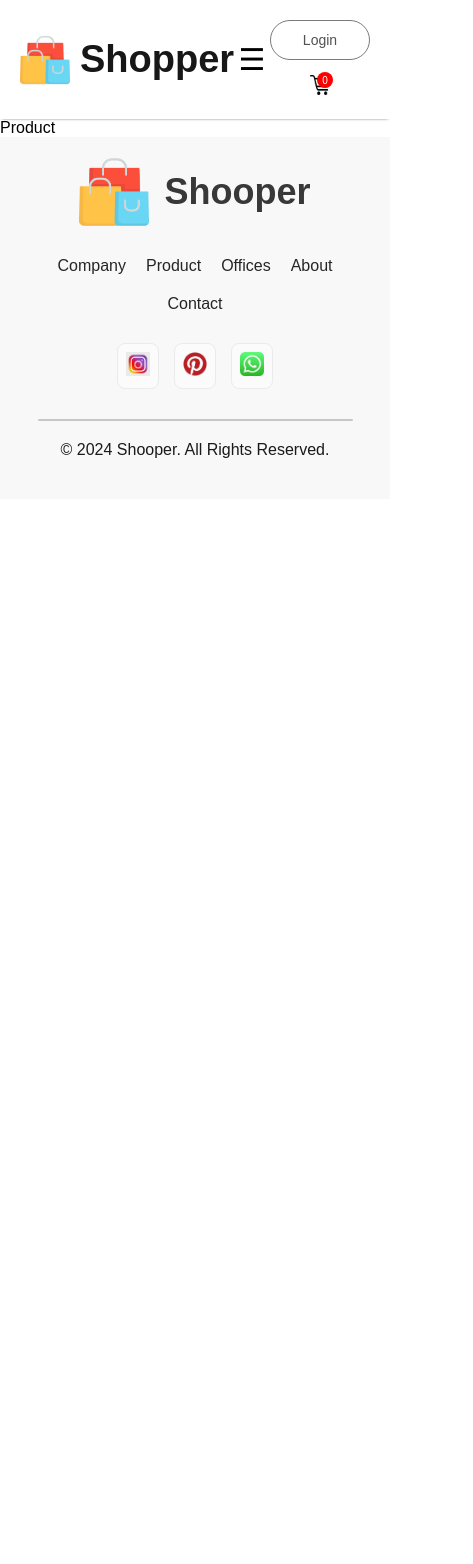
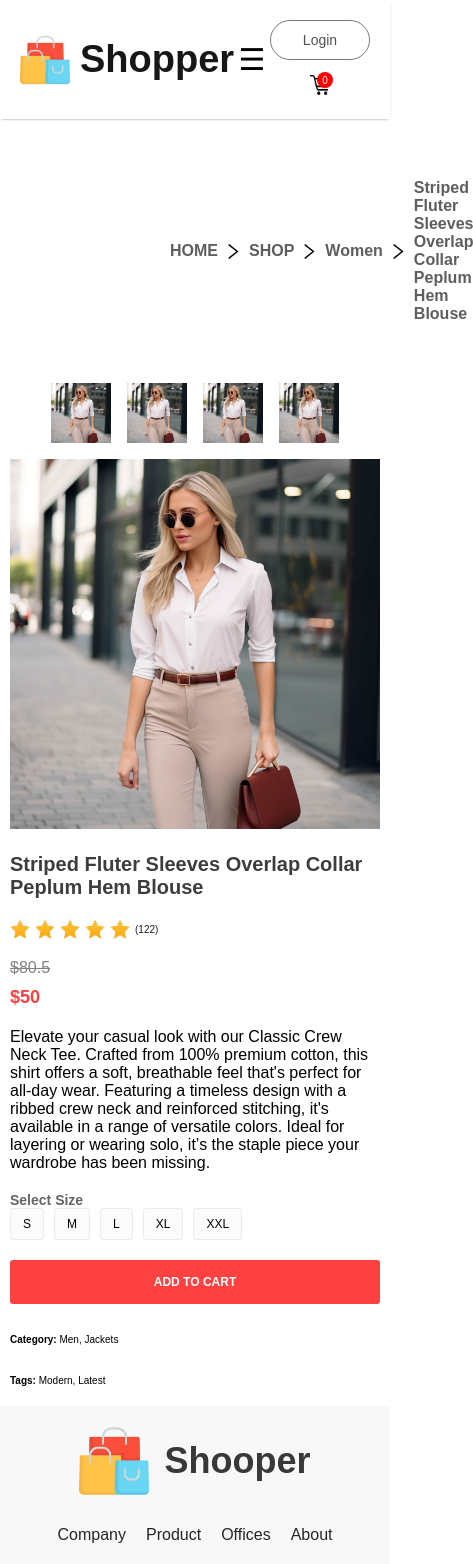
Before and after one commit to umalicyrus/Shopper, a React (Create React App) app: page /product/1 in a window 390 px wide. Shown: the top 1564 px of the page, 473 px wide, since content can reach past the window. Before the commit the page ends 844 px from the top, so only its background shows below. Built offline with nearby package versions, Linux system fonts and the light colour scheme.

Commit message:
Add breadcrumb navigation and product display design

```diff
--- a/src/Components/Assets/all_product.js
+++ b/src/Components/Assets/all_product.js
@@ -5,7 +5,7 @@
     id: 1,
     name: 'Striped Fluter Sleeves Overlap Collar Peplum Hem Blouse',
     category: 'women',
-    images: p1_img,
+    image: p1_img,
     new_price: 50.0,
     old_price: 80.5,
   },
@@ -13,7 +13,7 @@
     id: 2,
     name: 'Striped Fluter Sleeves Overlap Collar Peplum Hem Blouse',
     category: 'men',
-    images: p12_img,
+    image: p12_img,
     new_price: 60.0,
     old_price: 70.5,
   },
--- /dev/null
+++ b/src/Components/Breadcrums/Breadcrum.css
@@ -0,0 +1,14 @@
+    .breadcrum{
+        display: flex;
+        align-items: center;
+        gap: 8px;
+        color: #5e5e5e;
+        font-size: 16px;
+        font-weight: 600;
+        margin: 60px 170px;
+        text-transform: capitalize;
+    }
+    .breadcrum-right-icon{
+        width: 15px;
+        height: 15px;
+    }
--- /dev/null
+++ b/src/Components/Breadcrums/Breadcrum.jsx
@@ -0,0 +1,16 @@
+import React from 'react'
+import './Breadcrum.css'
+import right_icon from '../Assets/right_icon.svg'
+
+
+const Breadcrum = (props) => {
+  const {product} = props
+  return (
+    <div className='breadcrum'>
+      HOME  <img className='breadcrum-right-icon' src={right_icon} alt="" /> SHOP <img className='breadcrum-right-icon' src={right_icon} alt="" />{product.category} <img className='breadcrum-right-icon' src={right_icon} alt="" />{product.name}
+
+    </div>
+  )
+}
+
+export default Breadcrum
--- a/src/Components/Item/Item.jsx
+++ b/src/Components/Item/Item.jsx
@@ -1,10 +1,11 @@
 import React from 'react';
 import './Item.css';
+import { Link } from 'react-router-dom';
 
 const Item = (props) => {
   return (
     <div className="item">
-      <img src={props.image} alt="" style={{width: "250px", height: "350px"}} />
+      <Link to={`/product/${props.id}`}><img src={props.image} alt="" style={{width: "250px", height: "350px"}} /></Link>
       <div className="item-details">
         <div className="item-name">{props.name}</div>
         <div className="item-prices-container">
--- /dev/null
+++ b/src/Components/ProductDisplay/ProductDisplay.css
@@ -0,0 +1,245 @@
+/* Base styles */
+.productdisplay {
+    display: flex;
+    justify-content: space-between; /* Ensures even spacing between the two sides */
+    margin: 20px; /* Adjust margin for better spacing */
+    gap: 40px; /* Adds more spacing between the left and right sides */
+}
+
+/* Left side of the product display */
+.productdisplay-left {
+    display: flex;
+    flex-direction: row; /* Align images in a row */
+    gap: 16px;
+    flex: 1; /* Ensures this section takes up 50% of the available space */
+    max-width: 50%; /* Limits width to 50% */
+}
+
+/* List of images */
+.productdisplay-img-list {
+    display: flex;
+    flex-direction: column;
+    gap: 16px;
+    flex-shrink: 0; /* Prevent shrinking of the image list */
+}
+
+/* Image sizes */
+.productdisplay-img-list img {
+    height: 100px;
+    width: 100px; /* Consistent image size */
+    object-fit: cover; /* Ensures images don't stretch */
+}
+
+/* Main product image */
+.productdisplay-main-img {
+    flex-grow: 1; /* Allow the main image to take up the remaining space */
+    max-width: 400px; /* Adjust the max width as needed */
+    height: auto;
+}
+
+/* Right side of the product display */
+.productdisplay-right {
+    flex: 1; /* Ensures this section takes up 50% of the available space */
+    max-width: 50%; /* Limits width to 50% */
+    margin-left: 40px; /* Adds additional spacing between the two sides */
+    display: flex;
+    flex-direction: column;
+    gap: 20px; /* Adds space between elements */
+}
+
+/* Heading */
+.productdisplay-right h1 {
+    color: #3d3d3d;
+    font-size: 28px;
+    font-weight: 700;
+}
+
+/* Star rating */
+.productdisplay-right-star {
+    display: flex;
+    align-items: center;
+    gap: 5px;
+    color: #1c1c1c;
+    font-size: 14px; /* Adjusted font size */
+}
+
+.productdisplay-right-star img {
+    width: 20px; /* Adjusted width */
+    height: 20px; /* Adjusted height */
+}
+
+/* Price section */
+.productdisplay-right-prices {
+    display: flex;
+    flex-direction: column;
+    gap: 10px; /* Adds space between prices */
+}
+
+.productdisplay-right-price-old {
+    color: #818181;
+    text-decoration: line-through;
+}
+
+.productdisplay-right-price-new {
+    color: #ff4141;
+    font-size: 24px;
+    font-weight: 700;
+}
+
+/* Size selection */
+.productdisplay-right-size h1 {
+    color: #656565;
+    font-size: 18px;
+    font-weight: 700;
+}
+
+.productdisplay-right-sizes {
+    display: flex;
+    flex-wrap: wrap; /* Allows wrapping */
+    gap: 10px; /* Adds space between size options */
+}
+
+.productdisplay-right-sizes div {
+    padding: 12px 18px;
+    background: #fbfbfb;
+    border: 1px solid #ebebeb;
+    border-radius: 3px;
+    cursor: pointer;
+    text-align: center;
+}
+
+/* Add to Cart button */
+.productdisplay-right button {
+    padding: 15px 30px;
+    font-size: 16px;
+    font-weight: 600;
+    color: white;
+    background: #ff4141;
+    border: none;
+    border-radius: 3px; /* Rounded corners */
+    cursor: pointer;
+}
+
+/* Category section */
+.productdisplay-right-category {
+    margin-top: 10px;
+    font-size: 14px; /* Adjusted font size */
+}
+
+.productdisplay-right-category span {
+    font-weight: 600;
+}
+
+/* Responsive Design */
+@media (max-width: 1200px) {
+    .productdisplay {
+        margin: 20px 10px;
+        gap: 20px; /* Reduced gap for smaller screens */
+    }
+
+    .productdisplay-left, .productdisplay-right {
+        flex: 1 1 100%; /* Stacks sections on top of each other */
+        max-width: 100%;
+    }
+
+    .productdisplay-main-img {
+        max-width: 100%;
+        height: auto;
+    }
+}
+
+@media (max-width: 768px) {
+    .productdisplay {
+        flex-direction: column;
+    }
+
+    .productdisplay-left {
+        flex-direction: column;
+        align-items: center;
+    }
+
+    .productdisplay-img-list {
+        flex-direction: row;
+        overflow-x: auto; /* Allows horizontal scrolling */
+    }
+
+    .productdisplay-img-list img {
+        height: 80px;
+        width: 80px;
+    }
+
+    .productdisplay-right h1 {
+        font-size: 24px;
+    }
+
+    .productdisplay-right-star {
+        font-size: 12px;
+    }
+
+    .productdisplay-right-price-new {
+        font-size: 20px;
+    }
+
+    .productdisplay-right-size h1 {
+        font-size: 16px;
+    }
+
+    .productdisplay-right-sizes div {
+        padding: 10px 15px;
+        font-size: 14px;
+    }
+
+    .productdisplay-right button {
+        width: 100%;
+        font-size: 14px;
+    }
+
+    .productdisplay-right-category {
+        font-size: 12px;
+    }
+}
+
+@media (max-width: 480px) {
+    .productdisplay-img-list img {
+        height: 60px;
+        width: 60px;
+    }
+
+    .productdisplay-main-img {
+        height: auto;
+        max-width: 100%;
+    }
+
+    .productdisplay-right {
+        margin: 0;
+    }
+
+    .productdisplay-right h1 {
+        font-size: 20px;
+    }
+
+    .productdisplay-right-star {
+        font-size: 10px;
+    }
+
+    .productdisplay-right-price-new {
+        font-size: 18px;
+    }
+
+    .productdisplay-right-size h1 {
+        font-size: 14px;
+    }
+
+    .productdisplay-right-sizes div {
+        padding: 8px 12px;
+        font-size: 12px;
+    }
+
+    .productdisplay-right button {
+        font-size: 12px;
+    }
+
+    .productdisplay-right-category {
+        font-size: 10px;
+    }
+}
--- /dev/null
+++ b/src/Components/ProductDisplay/ProductDisplay.jsx
@@ -0,0 +1,56 @@
+import React from 'react';
+import './ProductDisplay.css';
+import star_icon from '../Assets/star_icon.jfif';
+
+const ProductDisplay = (props) => {
+    const { product } = props;
+
+    return (
+        <div className='productdisplay'>
+            <div className="productdisplay-left">
+                <div className="productdisplay-img-list">
+                    <img src={product.image} alt="Thumbnail" />
+                    <img src={product.image} alt="Thumbnail" />
+                    <img src={product.image} alt="Thumbnail" />
+                    <img src={product.image} alt="Thumbnail" />
+                </div>
+                <div className="productdisplay-img">
+                    <img className='productdisplay-main-img' src={product.image} alt="Main Product" />
+                </div>
+            </div>
+            <div className="productdisplay-right">
+                <h1>{product.name}</h1>
+                <div className="productdisplay-right-star">
+                    <img src={star_icon} alt="Star" />
+                    <img src={star_icon} alt="Star" />
+                    <img src={star_icon} alt="Star" />
+                    <img src={star_icon} alt="Star" />
+                    <img src={star_icon} alt="Star" />
+                    <p>(122)</p>
+                </div>
+                <div className="productdisplay-right-prices">
+                    <div className="productdisplay-right-price-old">${product.old_price}</div>
+                    <div className="productdisplay-right-price-new">${product.new_price}</div>
+                </div>
+                <div className="productdisplay-right-description">
+                    Elevate your casual look with our Classic Crew Neck Tee. Crafted from 100% premium cotton, this shirt offers a soft, breathable feel that's perfect for all-day wear. Featuring a timeless design with a ribbed crew neck and reinforced stitching, it's available in a range of versatile colors. Ideal for layering or wearing solo, it’s the staple piece your wardrobe has been missing.
+                </div>
+                <div className="productdisplay-right-size">
+                    <h1>Select Size</h1>
+                    <div className="productdisplay-right-sizes">
+                        <div>S</div>
+                        <div>M</div>
+                        <div>L</div>
+                        <div>XL</div>
+                        <div>XXL</div>
+                    </div>
+                </div>
+                <button>ADD TO CART</button>
+                <p className="productdisplay-right-category"><span>Category:</span> Men, Jackets</p>
+                <p className="productdisplay-right-category"><span>Tags:</span> Modern, Latest</p>
+            </div>
+        </div>
+    );
+};
+
+export default ProductDisplay;
--- a/src/Pages/Product.jsx
+++ b/src/Pages/Product.jsx
@@ -1,8 +1,19 @@
 import React from 'react';
+import { ShopContext } from '../Context/ShopContext';
+import { useParams } from 'react-router-dom';
+import Breadcrum from '../Components/Breadcrums/Breadcrum';
+import ProductDisplay from '../Components/ProductDisplay/ProductDisplay';
 
 export const Product = () => {
+  const {all_product} = React.useContext(ShopContext);
+  const {productId} = useParams();
+  const product = all_product.find((e)=> e.id === Number(productId));
+
   return (
-    <div>Product</div>
+    <div>
+      <Breadcrum product={product}/>
+      <ProductDisplay product={product}/>
+    </div>
   )
 }
 export default Product
--- a/src/Pages/ShopCategory.jsx
+++ b/src/Pages/ShopCategory.jsx
@@ -24,7 +24,7 @@
             key={i}
             id={item.id}
             name={item.name}
-            image={item.images}
+            image={item.image}
             new_price={item.new_price}
             old_price={item.old_price}/>
           }
```
Also changed, not shown: src/Components/Assets/right_icon.svg (added), src/Components/Assets/star_icon.jfif (added).
